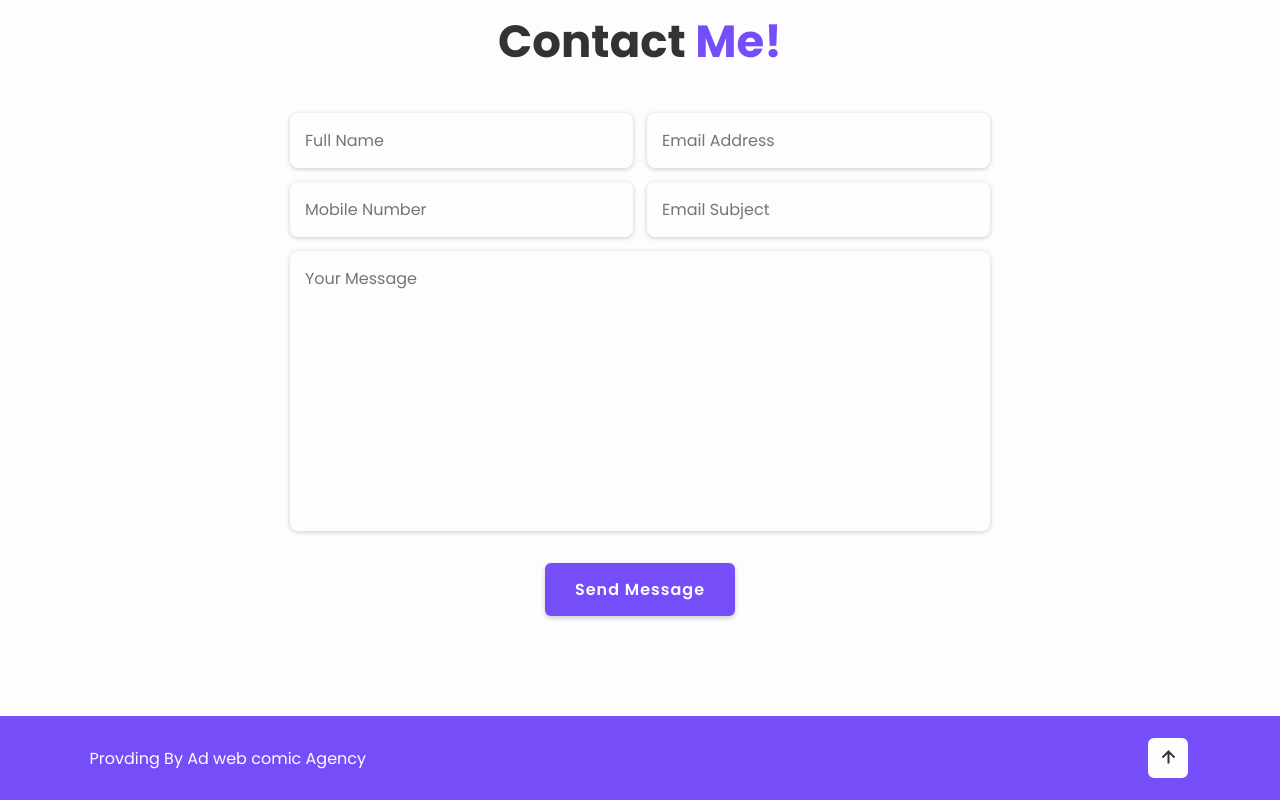
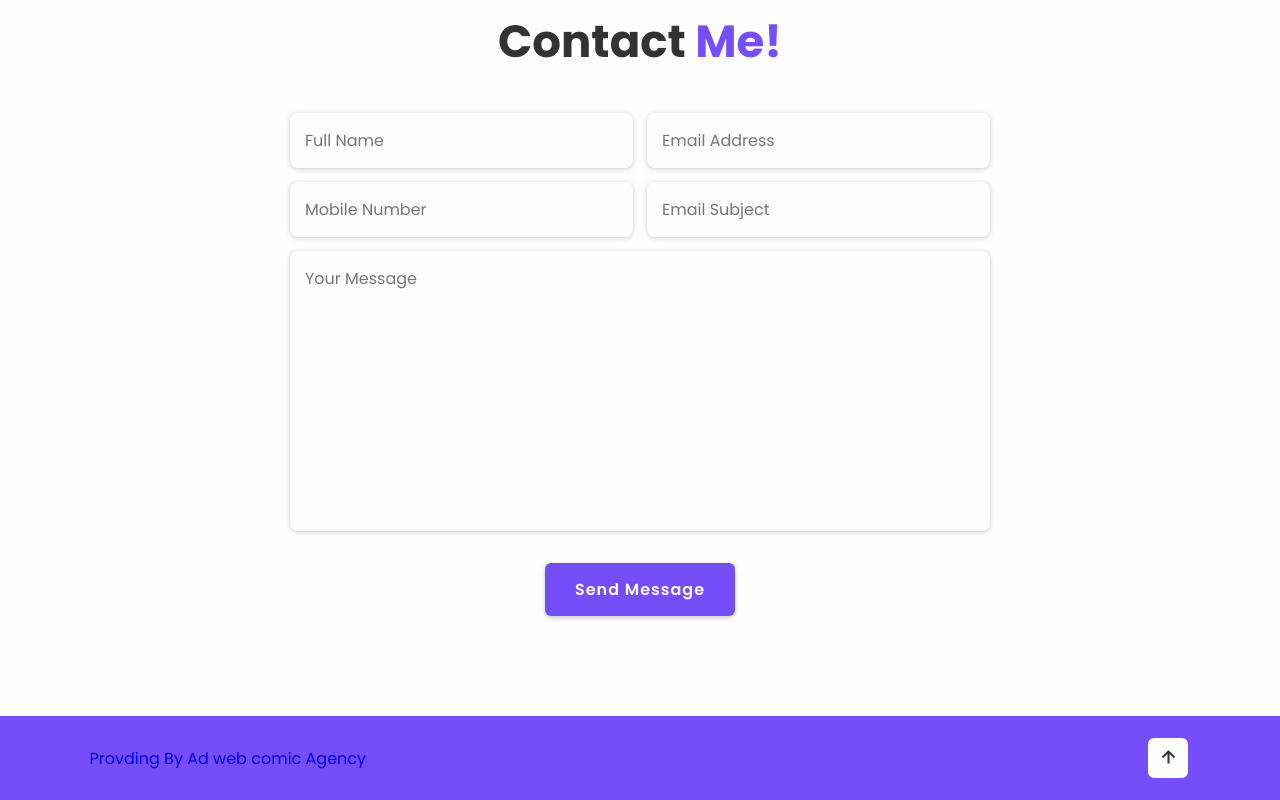
Before and after one commit to fahadmuhammed123/PORTFOLIO, a plain HTML site: page index.html in a window 1280 px wide. Shown: the part 3526-4326 px from the top of the page. Drawn offline with nearby package versions, Linux system fonts and the light colour scheme.

Commit message:
Update index.html

```diff
--- a/index.html
+++ b/index.html
@@ -190,7 +190,7 @@
     <!-- footer design -->
     <footer class="footer">
         <div class="footer-text">
-            <p><a href="https://adwebcomicagency.vercel.app/"></a>Provding By Ad web comic Agency</p>
+            <p><a href="https://adwebcomicagency.vercel.app/">Provding By Ad web comic Agency</a></p>
         </div>
 
         <div class="footer-iconTop">
```
